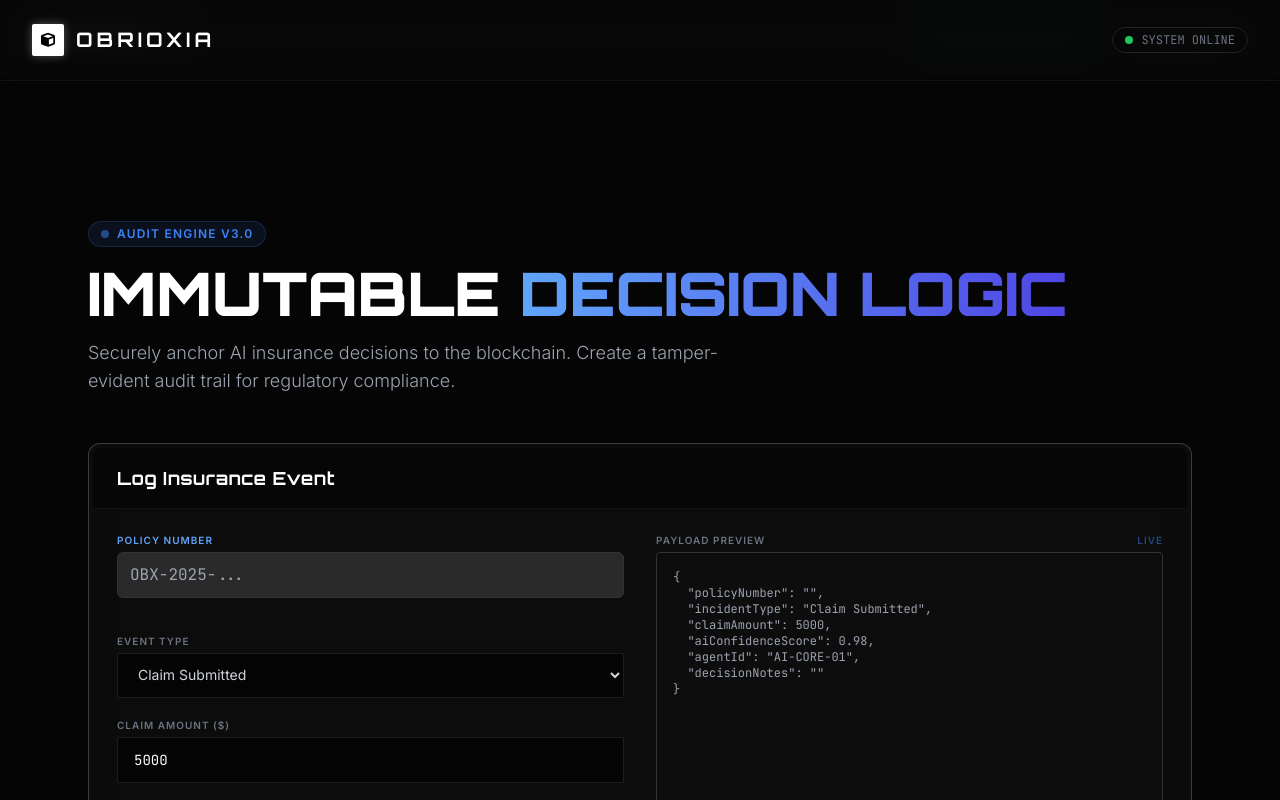
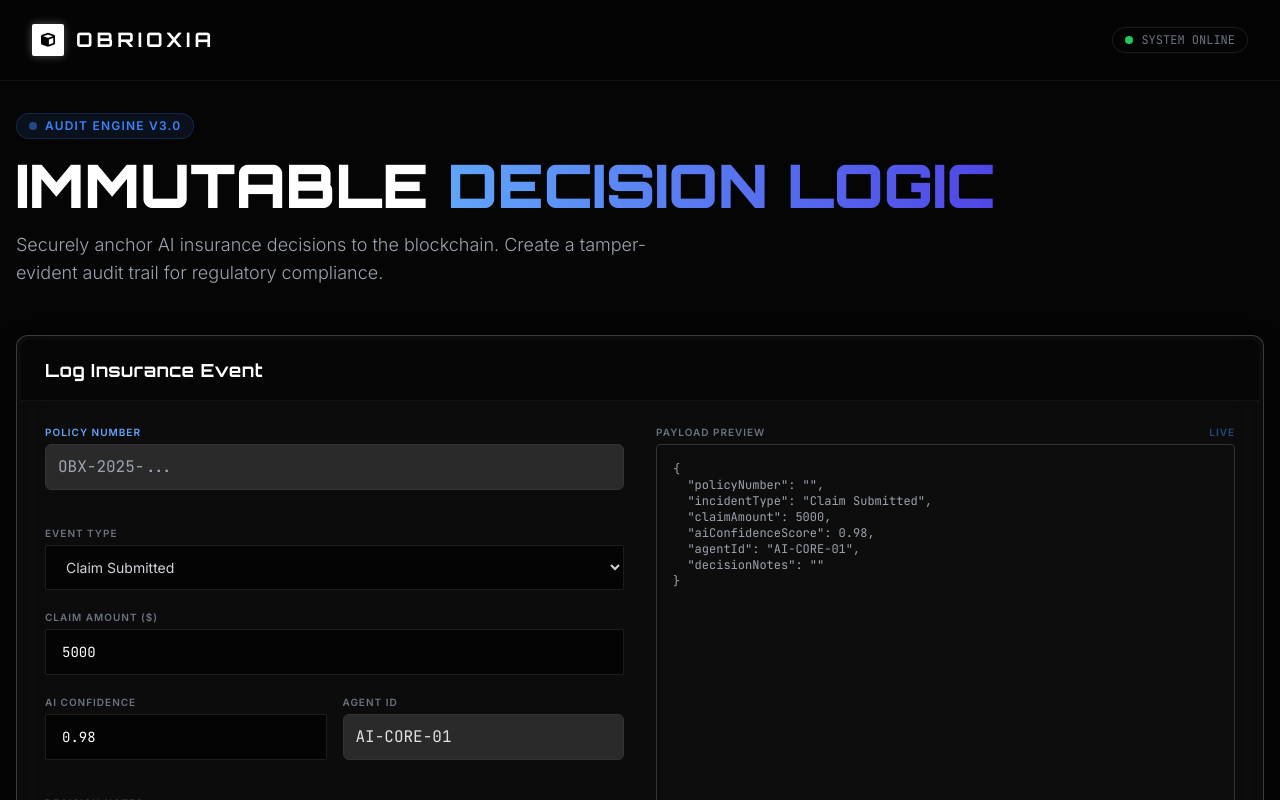
Before and after one commit to obrioxia/obrioxia_frontend, an Angular app: page /submit in a window 1280 px wide. Shown: the top 800 px of the page. Built offline with nearby package versions, Linux system fonts and the light colour scheme.

Commit message:
Remove old duplicate navigation

```diff
--- a/src/app/app.component.html
+++ b/src/app/app.component.html
@@ -1,17 +1 @@
-<div class="app-layout">
-  <header class="navbar">
-    <div class="brand">
-      <span class="logo-text">OBRIOXIA</span>
-      <span class="version-badge">V3</span>
-    </div>
-
-    <nav class="nav-links">
-      <a routerLink="/submit" routerLinkActive="active-link">Log Insurance Event</a>
-      <a routerLink="/verify" routerLinkActive="active-link">Verify Evidence</a>
-    </nav>
-  </header>
-
-  <main class="content">
-    <router-outlet></router-outlet>
-  </main>
-</div>
+<router-outlet></router-outlet>
```
